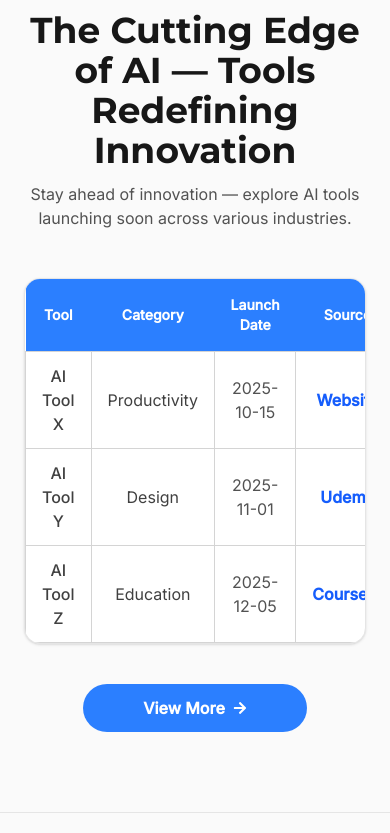
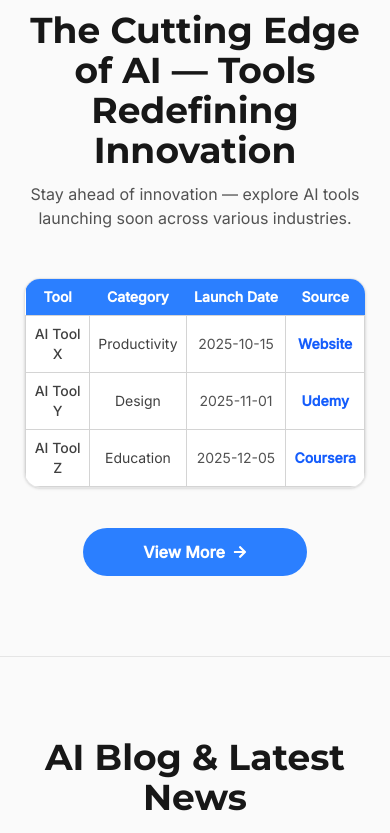
Before and after one commit to ai360futureworld/ai360futureworld, a Next.js app: page / in a window 390 px wide. Shown: the part 5370-6203 px from the top of the page. Built offline with nearby package versions, Linux system fonts and the light colour scheme.

Commit message:
Added Contact Page

```diff
--- a/components/UpcomingAITools.tsx
+++ b/components/UpcomingAITools.tsx
@@ -39,40 +39,40 @@ export default function UpcomingAITools() {
         </div>
 
         {/* === Table === */}
-        <div className="bg-white rounded-2xl shadow-sm border border-neutral-200 overflow-hidden">
-          <table className="min-w-full text-center font-inter">
+        <div className="bg-white rounded-2xl shadow-sm border border-neutral-200 overflow-x-auto">
+          <table className="min-w-full text-center font-inter text-sm md:text-base">
             <thead className="bg-blue-500 text-white">
               <tr>
-                <th className="py-4 px-4 text-sm md:text-base font-semibold">
+                <th className="py-2 px-2 md:py-4 md:px-4 font-semibold whitespace-nowrap">
                   Tool
                 </th>
-                <th className="py-4 px-4 text-sm md:text-base font-semibold">
+                <th className="py-2 px-2 md:py-4 md:px-4 font-semibold whitespace-nowrap">
                   Category
                 </th>
-                <th className="py-4 px-4 text-sm md:text-base font-semibold">
+                <th className="py-2 px-2 md:py-4 md:px-4 font-semibold whitespace-nowrap">
                   Launch Date
                 </th>
-                <th className="py-4 px-4 text-sm md:text-base font-semibold">
+                <th className="py-2 px-2 md:py-4 md:px-4 font-semibold whitespace-nowrap">
                   Source
                 </th>
               </tr>
             </thead>
-            <tbody className="border border-neutral-300 text-neutral-700">
+            <tbody className="border border-neutral-300 text-neutral-700 text-sm md:text-base">
               {upcomingTools.map((tool, idx) => (
                 <tr
                   key={idx}
                   className="border-b border-neutral-300 hover:bg-neutral-50 transition-all duration-200"
                 >
-                  <td className="py-3 px-4 font-medium border-r border-neutral-300">
+                  <td className="py-2 px-2 md:py-3 md:px-4 font-medium border-r border-neutral-300">
                     {tool.name}
                   </td>
-                  <td className="py-3 px-4 border-r border-neutral-300">
+                  <td className="py-2 px-2 md:py-3 md:px-4 border-r border-neutral-300">
                     {tool.category}
                   </td>
-                  <td className="py-3 px-4 text-neutral-600 border-r border-neutral-300">
+                  <td className="py-2 px-2 md:py-3 md:px-4 text-neutral-600 border-r border-neutral-300">
                     {tool.launch}
                   </td>
-                  <td className="py-3 px-4 text-blue-600 font-semibold">
+                  <td className="py-2 px-2 md:py-3 md:px-4 text-blue-600 font-semibold">
                     {tool.source}
                   </td>
                 </tr>
```
